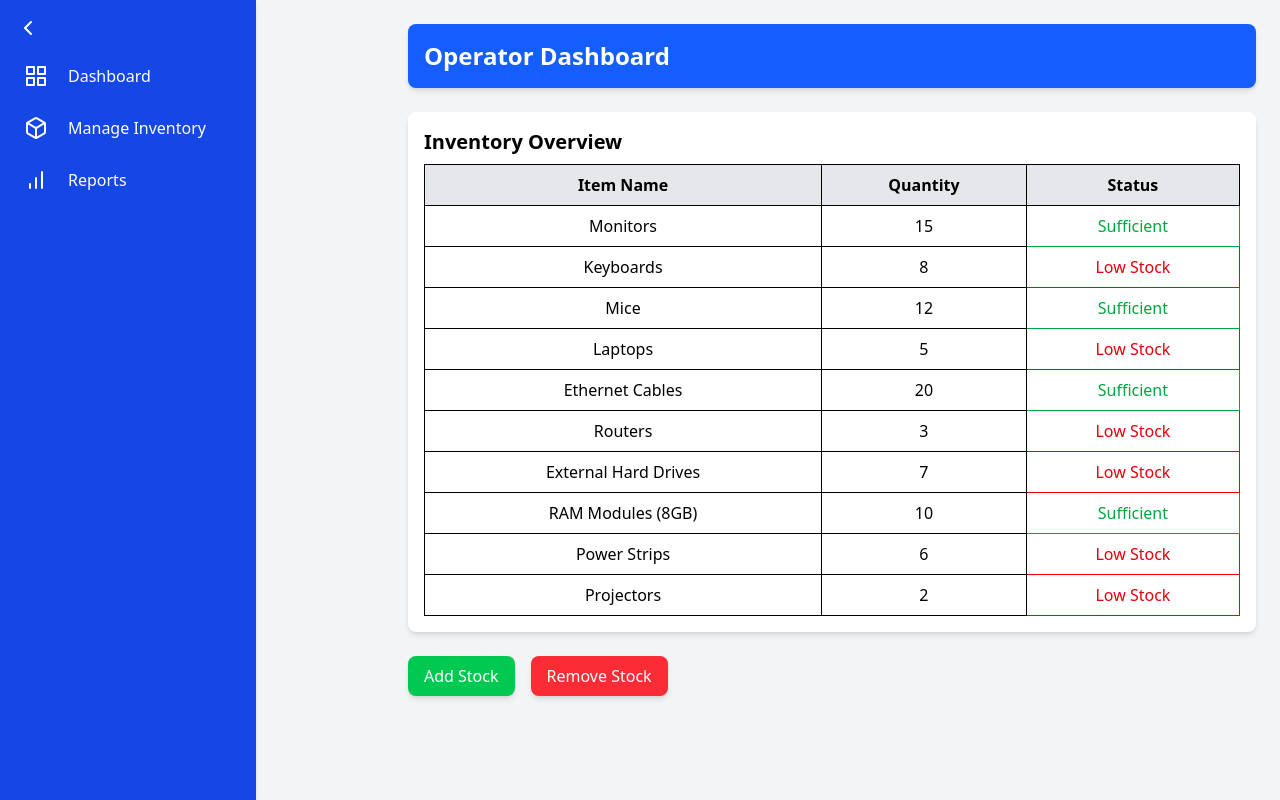
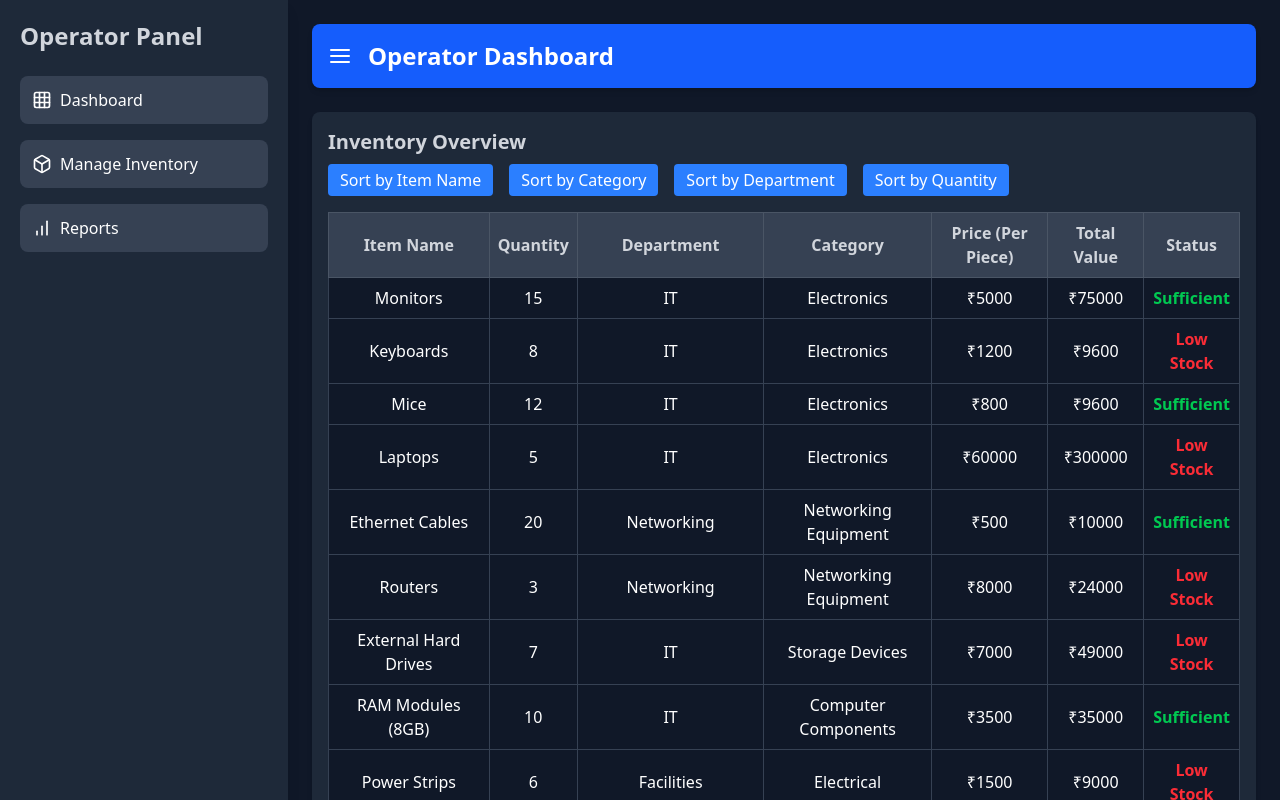
Before and after one commit to Suryadeep36/sgh-sap, a React (Vite) app: page /operator-dashboard in a window 1280 px wide. Shown: the top 800 px of the page. Built offline with nearby package versions, Linux system fonts and the light colour scheme.

Commit message:
complete dashboard for store

```diff
--- a/src/App.jsx
+++ b/src/App.jsx
@@ -2,6 +2,7 @@ import { BrowserRouter as Router, Routes, Route } from "react-router-dom";
 import Dashboard from "./components/Operator/Dashboard"
 import Inventory from "./components/Operator/Inventory"
 import Report from "./components/Operator/Report"
+import Admin from "./components/Admin/Admin"
 function App() {
   return (
     <>
@@ -10,6 +11,7 @@ function App() {
         <Route path="/operator-dashboard" Component={Dashboard} />
         <Route path="/operator-inventory" Component={Inventory} />
         <Route path="/operator-reports" Component={Report} />
+        <Route path="/Admin" Component={Admin} />
       </Routes>
     </Router>
     </>
--- a/src/components/Operator/Dashboard.jsx
+++ b/src/components/Operator/Dashboard.jsx
@@ -1,55 +1,59 @@
-import { useState } from "react";
-import { FiMenu, FiGrid, FiBox, FiBarChart, FiChevronLeft } from "react-icons/fi";
+import { useEffect, useState } from "react";
+import { Menu, Grid, Box, BarChart } from "lucide-react";
+import { FiMenu } from "react-icons/fi";
 import { Link } from "react-router-dom";
-const Operator = () => {
-    const [inventory, setInventory] = useState([
-        { id: 1, name: "Monitors", quantity: 15, status: "Sufficient" },
-        { id: 2, name: "Keyboards", quantity: 8, status: "Low Stock" },
-        { id: 3, name: "Mice", quantity: 12, status: "Sufficient" },
-        { id: 4, name: "Laptops", quantity: 5, status: "Low Stock" },
-        { id: 5, name: "Ethernet Cables", quantity: 20, status: "Sufficient" },
-        { id: 6, name: "Routers", quantity: 3, status: "Low Stock" },
-        { id: 7, name: "External Hard Drives", quantity: 7, status: "Low Stock" },
-        { id: 8, name: "RAM Modules (8GB)", quantity: 10, status: "Sufficient" },
-        { id: 9, name: "Power Strips", quantity: 6, status: "Low Stock" },
-        { id: 10, name: "Projectors", quantity: 2, status: "Low Stock" },
-    ]);
+import items from "./items.json";
 
+export default function Operator() {
   const [isSidebarOpen, setIsSidebarOpen] = useState(true);
+  const [inventory, setInventory] = useState(items);
+  const [sortField, setSortField] = useState(null);
+  const [sortOrder, setSortOrder] = useState("asc");
 
+  const handleSort = (field) => {
+    const newOrder = sortField === field && sortOrder === "asc" ? "desc" : "asc";
+    setSortField(field);
+    setSortOrder(newOrder);
+
+    const sortedInventory = [...inventory].sort((a, b) => {
+      if (a[field] < b[field]) return newOrder === "asc" ? -1 : 1;
+      if (a[field] > b[field]) return newOrder === "asc" ? 1 : -1;
+      return 0;
+    });
+
+    setInventory(sortedInventory);
+  };
   return (
-    <div className="flex min-h-screen bg-gray-100">
-      {/* Sidebar */}
+    <div className="flex bg-gray-900 text-white w-full">
       <div
-        className={`fixed inset-y-0 left-0 bg-blue-700 text-white transition-all duration-300 shadow-md ${
-          isSidebarOpen ? "w-64 p-4" : "w-16 p-2"
-        } md:relative`}
+        className={`bg-gray-800 w-72 p-5 shadow-lg ${
+          isSidebarOpen ? "block" : "hidden"
+        }`}
       >
-        <button
-          className="text-white mb-4 focus:outline-none"
-          onClick={() => setIsSidebarOpen(!isSidebarOpen)}
-        >
-          <FiChevronLeft size={24} className={`transition-transform ${isSidebarOpen ? "rotate-0" : "rotate-180"}`} />
-        </button>
-        <ul className="space-y-3">
-          <li className="flex items-center gap-3 hover:bg-blue-600 p-2 rounded-lg cursor-pointer">
-            <FiGrid size={24} /> {isSidebarOpen && <Link to="/operator-dashboard" className="ml-2">Dashboard</Link>}
+        <h2 className="text-2xl font-bold mb-6 text-gray-300">
+          Operator Panel
+        </h2>
+        <ul className="space-y-4">
+          <li className="flex items-center gap-2 p-3 bg-gray-700 hover:bg-gray-600 rounded-lg cursor-pointer transition">
+            <Grid size={20} /> <Link to="/operator-dashboard">Dashboard</Link>
           </li>
-          <li className="flex items-center gap-3 hover:bg-blue-600 p-2 rounded-lg cursor-pointer">
-            <FiBox size={24} /> {isSidebarOpen && <Link to="/operator-inventory" className="ml-2">Manage Inventory</Link>}
+          <li className="flex items-center gap-2 p-3 bg-gray-700 hover:bg-gray-600 rounded-lg cursor-pointer transition">
+            <Box size={20} />{" "}
+            <Link to="/operator-inventory">Manage Inventory</Link>
           </li>
-          <li className="flex items-center gap-3 hover:bg-blue-600 p-2 rounded-lg cursor-pointer">
-            <FiBarChart size={24} /> {isSidebarOpen && <Link to="/operator-reports" className="ml-2">Reports</Link>}
+          <li className="flex items-center gap-2 p-3 bg-gray-700 hover:bg-gray-600 rounded-lg cursor-pointer transition">
+            <BarChart size={20} /> <Link to="/operator-reports">Reports</Link>
           </li>
         </ul>
       </div>
 
       {/* Main Content */}
-      <div className={`flex-1 p-6 ${isSidebarOpen ? "md:ml-32" : "md:ml-16"}`}>
+      <div className="flex-1 p-6">
         {/* Header */}
+
         <header className="bg-blue-600 text-white p-4 rounded-lg shadow-md flex items-center">
           <button
-            className="md:hidden mr-4"
+            className="mr-4"
             onClick={() => setIsSidebarOpen(!isSidebarOpen)}
           >
             <FiMenu size={24} />
@@ -58,24 +62,65 @@ const Operator = () => {
         </header>
 
         {/* Inventory Overview */}
-        <div className="mt-6 bg-white p-4 shadow-md rounded-lg">
-          <h2 className="text-xl font-semibold mb-2">Inventory Overview</h2>
-          <table className="w-full border-collapse border border-gray-300 mt-2">
+        <div className="mt-6 bg-gray-800 p-4 shadow-md rounded-lg">
+          <h2 className="text-xl font-semibold mb-2 text-gray-300">
+            Inventory Overview
+          </h2>
+          <div className="mb-4 flex gap-4">
+        <button className="bg-blue-500 px-3 py-1 rounded text-white" onClick={() => handleSort("name")}>
+          Sort by Item Name
+        </button>
+        <button className="bg-blue-500 px-3 py-1 rounded text-white" onClick={() => handleSort("category")}>
+          Sort by Category
+        </button>
+        <button className="bg-blue-500 px-3 py-1 rounded text-white" onClick={() => handleSort("department")}>
+          Sort by Department
+        </button>
+        <button className="bg-blue-500 px-3 py-1 rounded text-white" onClick={() => handleSort("quantity")}>
+          Sort by Quantity
+        </button>
+      </div>
+          <table className="w-full border-collapse border border-gray-700 mt-2 text-white">
             <thead>
-              <tr className="bg-gray-200">
-                <th className="border p-2">Item Name</th>
-                <th className="border p-2">Quantity</th>
-                <th className="border p-2">Status</th>
+              <tr className="bg-gray-700 text-gray-300">
+                <th className="border border-gray-600 p-2">Item Name</th>
+                <th className="border border-gray-600 p-2">Quantity</th>
+                <th className="border border-gray-600 p-2">Department</th>
+                <th className="border border-gray-600 p-2">Category</th>
+                <th className="border border-gray-600 p-2">
+                  Price (Per Piece)
+                </th>
+                <th className="border border-gray-600 p-2">Total Value</th>
+                <th className="border border-gray-600 p-2">Status</th>
               </tr>
             </thead>
             <tbody>
               {inventory.map((item) => (
-                <tr key={item.id} className="text-center">
-                  <td className="border p-2">{item.name}</td>
-                  <td className="border p-2">{item.quantity}</td>
+                <tr
+                  key={item.id}
+                  className="text-center bg-gray-900 hover:bg-gray-800"
+                >
+                  <td className="border border-gray-700 p-2">{item.name}</td>
+                  <td className="border border-gray-700 p-2">
+                    {item.quantity}
+                  </td>
+                  <td className="border border-gray-700 p-2">
+                    {item.department}
+                  </td>
+                  <td className="border border-gray-700 p-2">
+                    {item.category}
+                  </td>
+                  <td className="border border-gray-700 p-2">
+                    ₹{item["price (per piece)"]}
+                  </td>
+                  <td className="border border-gray-700 p-2">
+                    ₹{item.total_value}
+                  </td>
                   <td
-                    className={`border p-2 ${
-                      item.status === "Low Stock" ? "text-red-600" : "text-green-600"
+                    className={`border border-gray-700 p-2 font-bold ${
+                      item.status === "Low Stock"
+                        ? "text-red-500"
+                        : "text-green-500"
                     }`}
                   >
                     {item.status}
@@ -85,19 +130,7 @@ const Operator = () => {
             </tbody>
           </table>
         </div>
-
-        {/* Action Buttons */}
-        <div className="mt-6 flex gap-4">
-          <button className="bg-green-500 text-white px-4 py-2 rounded-lg shadow-md hover:bg-green-600">
-            Add Stock
-          </button>
-          <button className="bg-red-500 text-white px-4 py-2 rounded-lg shadow-md hover:bg-red-600">
-            Remove Stock
-          </button>
-        </div>
       </div>
     </div>
   );
-};
-
-export default Operator;
+}
--- a/src/components/Operator/Inventory.jsx
+++ b/src/components/Operator/Inventory.jsx
@@ -1,7 +1,10 @@
 import { useState } from "react";
-import { FiMenu, FiGrid, FiBox, FiBarChart, FiChevronLeft } from "react-icons/fi";
+import { Menu, Grid, Box, BarChart } from "lucide-react";
+import { FiMenu } from "react-icons/fi";
 import { Link } from "react-router-dom";
-const Operator = () => {
+
+export default function Operator() {
+  const [isSidebarOpen, setIsSidebarOpen] = useState(true);
   const [inventory, setInventory] = useState([
     { id: 1, name: "Monitors", quantity: 15, status: "Sufficient" },
     { id: 2, name: "Keyboards", quantity: 8, status: "Low Stock" },
@@ -15,41 +18,31 @@ const Operator = () => {
     { id: 10, name: "Projectors", quantity: 2, status: "Low Stock" },
   ]);
 
-  const [isSidebarOpen, setIsSidebarOpen] = useState(true);
-
   return (
-    <div className="flex min-h-screen bg-gray-100">
+    <div className="flex h-screen bg-gray-900 text-white w-full">
       {/* Sidebar */}
-      <div
-        className={`fixed inset-y-0 left-0 bg-blue-700 text-white transition-all duration-300 shadow-md ${
-          isSidebarOpen ? "w-64 p-4" : "w-16 p-2"
-        } md:relative`}
-      >
-        <button
-          className="text-white mb-4 focus:outline-none"
-          onClick={() => setIsSidebarOpen(!isSidebarOpen)}
-        >
-          <FiChevronLeft size={24} className={`transition-transform ${isSidebarOpen ? "rotate-0" : "rotate-180"}`} />
-        </button>
-        <ul className="space-y-3">
-          <li className="flex items-center gap-3 hover:bg-blue-600 p-2 rounded-lg cursor-pointer">
-            <FiGrid size={24} /> {isSidebarOpen && <Link to="/operator-dashboard" className="ml-2">Dashboard</Link>}
+      <div className={`bg-gray-800 w-72 p-5 shadow-lg ${isSidebarOpen ? "block" : "hidden"}`}>
+        <h2 className="text-2xl font-bold mb-6 text-gray-300">Operator Panel</h2>
+        <ul className="space-y-4">
+          <li className="flex items-center gap-2 p-3 bg-gray-700 hover:bg-gray-600 rounded-lg cursor-pointer transition">
+            <Grid size={20} /> <Link to="/operator-dashboard">Dashboard</Link>
           </li>
-          <li className="flex items-center gap-3 hover:bg-blue-600 p-2 rounded-lg cursor-pointer">
-            <FiBox size={24} /> {isSidebarOpen && <Link to="/operator-inventory" className="ml-2">Manage Inventory</Link>}
+          <li className="flex items-center gap-2 p-3 bg-gray-700 hover:bg-gray-600 rounded-lg cursor-pointer transition">
+            <Box size={20} /> <Link to="/operator-inventory">Manage Inventory</Link>
           </li>
-          <li className="flex items-center gap-3 hover:bg-blue-600 p-2 rounded-lg cursor-pointer">
-            <FiBarChart size={24} /> {isSidebarOpen && <Link to="/operator-reports" className="ml-2">Reports</Link>}
+          <li className="flex items-center gap-2 p-3 bg-gray-700 hover:bg-gray-600 rounded-lg cursor-pointer transition">
+            <BarChart size={20} /> <Link to="/operator-reports">Reports</Link>
           </li>
         </ul>
       </div>
 
       {/* Main Content */}
-      <div className={`flex-1 p-6 ${isSidebarOpen ? "md:ml-32" : "md:ml-16"}`}>
+      <div className="flex-1 p-6">
         {/* Header */}
+
         <header className="bg-blue-600 text-white p-4 rounded-lg shadow-md flex items-center">
           <button
-            className="md:hidden mr-4"
+            className="mr-4"
             onClick={() => setIsSidebarOpen(!isSidebarOpen)}
           >
             <FiMenu size={24} />
@@ -58,24 +51,24 @@ const Operator = () => {
         </header>
 
         {/* Inventory Overview */}
-        <div className="mt-6 bg-white p-4 shadow-md rounded-lg">
-          <h2 className="text-xl font-semibold mb-2">Inventory Overview</h2>
-          <table className="w-full border-collapse border border-gray-300 mt-2">
+        <div className="mt-6 bg-gray-800 p-4 shadow-md rounded-lg">
+          <h2 className="text-xl font-semibold mb-2 text-gray-300">Inventory Overview</h2>
+          <table className="w-full border-collapse border border-gray-700 mt-2 text-white">
             <thead>
-              <tr className="bg-gray-200">
-                <th className="border p-2">Item Name</th>
-                <th className="border p-2">Quantity</th>
-                <th className="border p-2">Status</th>
+              <tr className="bg-gray-700 text-gray-300">
+                <th className="border border-gray-600 p-2">Item Name</th>
+                <th className="border border-gray-600 p-2">Quantity</th>
+                <th className="border border-gray-600 p-2">Status</th>
               </tr>
             </thead>
             <tbody>
               {inventory.map((item) => (
-                <tr key={item.id} className="text-center">
-                  <td className="border p-2">{item.name}</td>
-                  <td className="border p-2">{item.quantity}</td>
+                <tr key={item.id} className="text-center bg-gray-900 hover:bg-gray-800">
+                  <td className="border border-gray-700 p-2">{item.name}</td>
+                  <td className="border border-gray-700 p-2">{item.quantity}</td>
                   <td
-                    className={`border p-2 ${
-                      item.status === "Low Stock" ? "text-red-600" : "text-green-600"
+                    className={`border border-gray-700 p-2 font-bold ${
+                      item.status === "Low Stock" ? "text-red-500" : "text-green-500"
                     }`}
                   >
                     {item.status}
@@ -98,6 +91,4 @@ const Operator = () => {
       </div>
     </div>
   );
-};
-
-export default Operator;
+}
--- a/src/components/Operator/Report.jsx
+++ b/src/components/Operator/Report.jsx
@@ -1,7 +1,10 @@
 import { useState } from "react";
-import { FiMenu, FiGrid, FiBox, FiBarChart, FiChevronLeft } from "react-icons/fi";
+import { Menu, Grid, Box, BarChart } from "lucide-react";
+import { FiMenu } from "react-icons/fi";
 import { Link } from "react-router-dom";
-const Operator = () => {
+
+export default function Operator() {
+  const [isSidebarOpen, setIsSidebarOpen] = useState(true);
   const [inventory, setInventory] = useState([
     { id: 1, name: "Monitors", quantity: 15, status: "Sufficient" },
     { id: 2, name: "Keyboards", quantity: 8, status: "Low Stock" },
@@ -15,41 +18,31 @@ const Operator = () => {
     { id: 10, name: "Projectors", quantity: 2, status: "Low Stock" },
   ]);
 
-  const [isSidebarOpen, setIsSidebarOpen] = useState(true);
-
   return (
-    <div className="flex min-h-screen bg-gray-100">
+    <div className="flex h-screen bg-gray-900 text-white w-full">
       {/* Sidebar */}
-      <div
-        className={`fixed inset-y-0 left-0 bg-blue-700 text-white transition-all duration-300 shadow-md ${
-          isSidebarOpen ? "w-64 p-4" : "w-16 p-2"
-        } md:relative`}
-      >
-        <button
-          className="text-white mb-4 focus:outline-none"
-          onClick={() => setIsSidebarOpen(!isSidebarOpen)}
-        >
-          <FiChevronLeft size={24} className={`transition-transform ${isSidebarOpen ? "rotate-0" : "rotate-180"}`} />
-        </button>
-        <ul className="space-y-3">
-          <li className="flex items-center gap-3 hover:bg-blue-600 p-2 rounded-lg cursor-pointer">
-            <FiGrid size={24} /> {isSidebarOpen && <Link to="/operator-dashboard" className="ml-2">Dashboard</Link>}
+      <div className={`bg-gray-800 w-72 p-5 shadow-lg ${isSidebarOpen ? "block" : "hidden"}`}>
+        <h2 className="text-2xl font-bold mb-6 text-gray-300">Operator Panel</h2>
+        <ul className="space-y-4">
+          <li className="flex items-center gap-2 p-3 bg-gray-700 hover:bg-gray-600 rounded-lg cursor-pointer transition">
+            <Grid size={20} /> <Link to="/operator-dashboard">Dashboard</Link>
           </li>
-          <li className="flex items-center gap-3 hover:bg-blue-600 p-2 rounded-lg cursor-pointer">
-            <FiBox size={24} /> {isSidebarOpen && <Link to="/operator-inventory" className="ml-2">Manage Inventory</Link>}
+          <li className="flex items-center gap-2 p-3 bg-gray-700 hover:bg-gray-600 rounded-lg cursor-pointer transition">
+            <Box size={20} /> <Link to="/operator-inventory">Manage Inventory</Link>
           </li>
-          <li className="flex items-center gap-3 hover:bg-blue-600 p-2 rounded-lg cursor-pointer">
-            <FiBarChart size={24} /> {isSidebarOpen && <Link to="/operator-reports" className="ml-2">Reports</Link>}
+          <li className="flex items-center gap-2 p-3 bg-gray-700 hover:bg-gray-600 rounded-lg cursor-pointer transition">
+            <BarChart size={20} /> <Link to="/operator-reports">Reports</Link>
           </li>
         </ul>
       </div>
 
       {/* Main Content */}
-      <div className={`flex-1 p-6 ${isSidebarOpen ? "md:ml-32" : "md:ml-16"}`}>
+      <div className="flex-1 p-6">
         {/* Header */}
+
         <header className="bg-blue-600 text-white p-4 rounded-lg shadow-md flex items-center">
           <button
-            className="md:hidden mr-4"
+            className="mr-4"
             onClick={() => setIsSidebarOpen(!isSidebarOpen)}
           >
             <FiMenu size={24} />
@@ -58,24 +51,24 @@ const Operator = () => {
         </header>
 
         {/* Inventory Overview */}
-        <div className="mt-6 bg-white p-4 shadow-md rounded-lg">
-          <h2 className="text-xl font-semibold mb-2">Inventory Overview</h2>
-          <table className="w-full border-collapse border border-gray-300 mt-2">
+        <div className="mt-6 bg-gray-800 p-4 shadow-md rounded-lg">
+          <h2 className="text-xl font-semibold mb-2 text-gray-300">Inventory Overview</h2>
+          <table className="w-full border-collapse border border-gray-700 mt-2 text-white">
             <thead>
-              <tr className="bg-gray-200">
-                <th className="border p-2">Item Name</th>
-                <th className="border p-2">Quantity</th>
-                <th className="border p-2">Status</th>
+              <tr className="bg-gray-700 text-gray-300">
+                <th className="border border-gray-600 p-2">Item Name</th>
+                <th className="border border-gray-600 p-2">Quantity</th>
+                <th className="border border-gray-600 p-2">Status</th>
               </tr>
             </thead>
             <tbody>
               {inventory.map((item) => (
-                <tr key={item.id} className="text-center">
-                  <td className="border p-2">{item.name}</td>
-                  <td className="border p-2">{item.quantity}</td>
+                <tr key={item.id} className="text-center bg-gray-900 hover:bg-gray-800">
+                  <td className="border border-gray-700 p-2">{item.name}</td>
+                  <td className="border border-gray-700 p-2">{item.quantity}</td>
                   <td
-                    className={`border p-2 ${
-                      item.status === "Low Stock" ? "text-red-600" : "text-green-600"
+                    className={`border border-gray-700 p-2 font-bold ${
+                      item.status === "Low Stock" ? "text-red-500" : "text-green-500"
                     }`}
                   >
                     {item.status}
@@ -98,6 +91,4 @@ const Operator = () => {
       </div>
     </div>
   );
-};
-
-export default Operator;
+}
--- /dev/null
+++ b/src/components/Operator/items.json
@@ -0,0 +1,152 @@
+[
+    {
+        "id": 1,
+        "name": "Monitors",
+        "quantity": 15,
+        "department": "IT",
+        "status": "Sufficient",
+        "price (per piece)": 5000,
+        "category": "Electronics",
+        "total_value": 75000
+    },
+    {
+        "id": 2,
+        "name": "Keyboards",
+        "quantity": 8,
+        "department": "IT",
+        "status": "Low Stock",
+        "price (per piece)": 1200,
+        "category": "Electronics",
+        "total_value": 9600
+    },
+    {
+        "id": 3,
+        "name": "Mice",
+        "quantity": 12,
+        "department": "IT",
+        "status": "Sufficient",
+        "price (per piece)": 800,
+        "category": "Electronics",
+        "total_value": 9600
+    },
+    {
+        "id": 4,
+        "name": "Laptops",
+        "quantity": 5,
+        "department": "IT",
+        "status": "Low Stock",
+        "price (per piece)": 60000,
+        "category": "Electronics",
+        "total_value": 300000
+    },
+    {
+        "id": 5,
+        "name": "Ethernet Cables",
+        "quantity": 20,
+        "department": "Networking",
+        "status": "Sufficient",
+        "price (per piece)": 500,
+        "category": "Networking Equipment",
+        "total_value": 10000
+    },
+    {
+        "id": 6,
+        "name": "Routers",
+        "quantity": 3,
+        "department": "Networking",
+        "status": "Low Stock",
+        "price (per piece)": 8000,
+        "category": "Networking Equipment",
+        "total_value": 24000
+    },
+    {
+        "id": 7,
+        "name": "External Hard Drives",
+        "quantity": 7,
+        "department": "IT",
+        "status": "Low Stock",
+        "price (per piece)": 7000,
+        "category": "Storage Devices",
+        "total_value": 49000
+    },
+    {
+        "id": 8,
+        "name": "RAM Modules (8GB)",
+        "quantity": 10,
+        "department": "IT",
+        "status": "Sufficient",
+        "price (per piece)": 3500,
+        "category": "Computer Components",
+        "total_value": 35000
+    },
+    {
+        "id": 9,
+        "name": "Power Strips",
+        "quantity": 6,
+        "department": "Facilities",
+        "status": "Low Stock",
+        "price (per piece)": 1500,
+        "category": "Electrical",
+        "total_value": 9000
+    },
+    {
+        "id": 10,
+        "name": "Projectors",
+        "quantity": 2,
+        "department": "Presentation",
+        "status": "Low Stock",
+        "price (per piece)": 45000,
+        "category": "Presentation Equipment",
+        "total_value": 90000
+    },
+    {
+        "id": 11,
+        "name": "Temperature Sensors",
+        "quantity": 25,
+        "department": "Instrumentation & Control",
+        "status": "Sufficient",
+        "price (per piece)": 1200,
+        "category": "Sensors",
+        "total_value": 30000
+    },
+    {
+        "id": 12,
+        "name": "PLC Controllers",
+        "quantity": 4,
+        "department": "Instrumentation & Control",
+        "status": "Low Stock",
+        "price (per piece)": 35000,
+        "category": "Automation",
+        "total_value": 140000
+    },
+    {
+        "id": 13,
+        "name": "Hydrochloric Acid (HCl)",
+        "quantity": 50,
+        "department": "Chemical",
+        "status": "Sufficient",
+        "price (per piece)": 500,
+        "category": "Chemical Reagents",
+        "total_value": 25000
+    },
+    {
+        "id": 14,
+        "name": "Bearings (Steel, 50mm)",
+        "quantity": 18,
+        "department": "Mechanical",
+        "status": "Sufficient",
+        "price (per piece)": 2000,
+        "category": "Mechanical Components",
+        "total_value": 36000
+    },
+    {
+        "id": 15,
+        "name": "Hydraulic Cylinders",
+        "quantity": 5,
+        "department": "Mechanical",
+        "status": "Low Stock",
+        "price (per piece)": 15000,
+        "category": "Hydraulics",
+        "total_value": 75000
+    }
+]
```
Also changed, not shown: src/components/Admin/Admin.jsx (renamed from src/Admin.jsx). Lines whose indentation alone changed are shown as unchanged.
